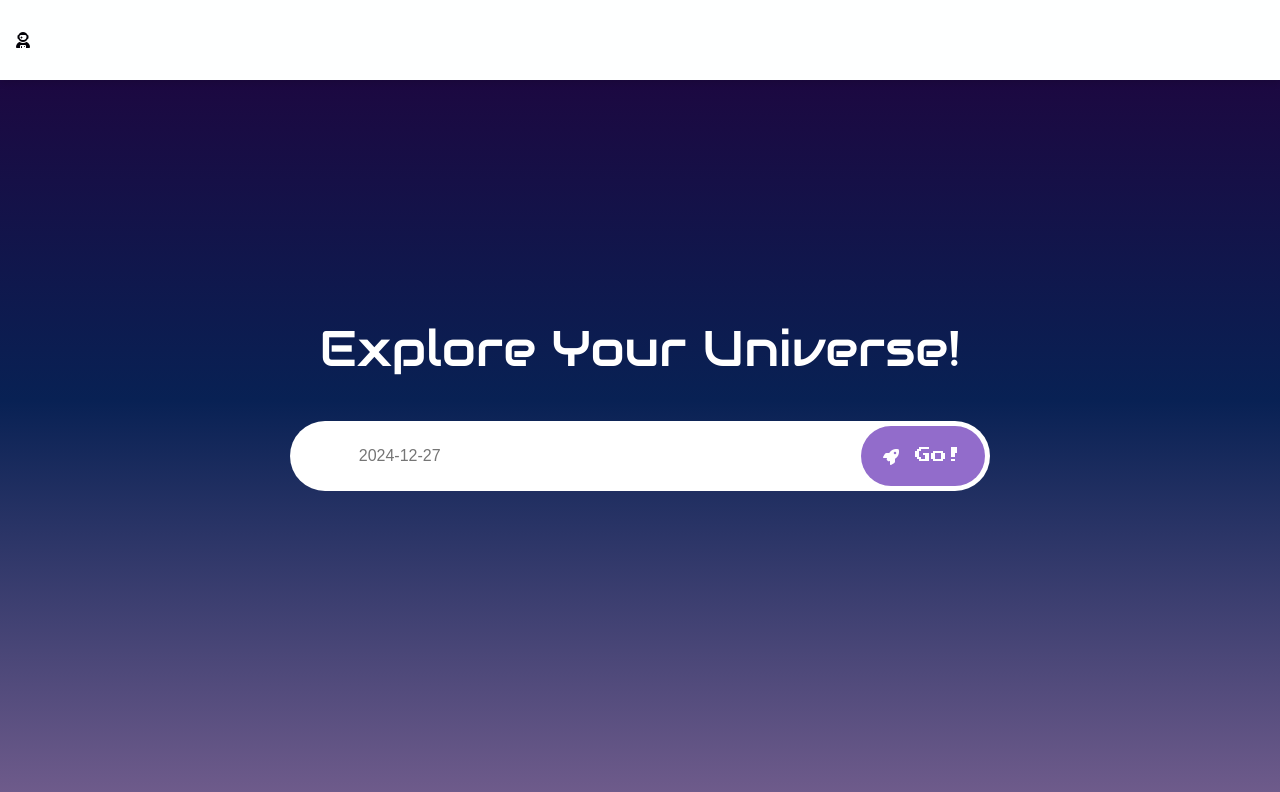
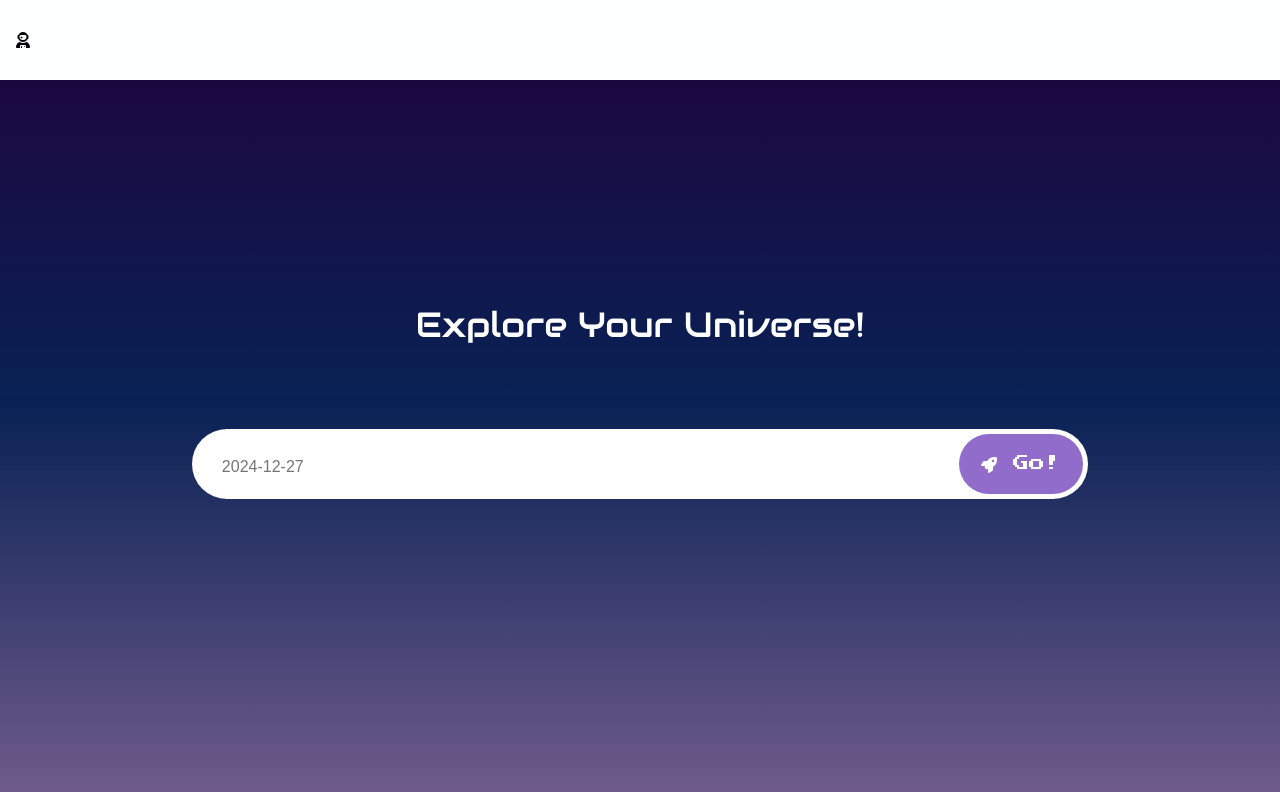
Before and after one commit to mariammansdev/APOD, a React (Vite) app: page / in a window 1280 px wide. Shown: the top 792 px of the page. Built offline with nearby package versions, Linux system fonts and the light colour scheme.

Commit message:
feat: implement responsive layout

```diff
--- a/src/components/home_components/Body.jsx
+++ b/src/components/home_components/Body.jsx
@@ -36,8 +36,8 @@ function Body() {
         {/* <p> APOD offers a daily visual feast of our universe, bringing the latest discoveries, breathtaking imagery, and educational content to the public, one picture at a time.</p> */}
       </div>
 
-      <div className='searchBar'>
-        <div className='dateInput'>
+      <div className='searchContainer'>
+        <div className='searchBar'>
           <input
             type="text"
             placeholder={`${useFormat()}`}
@@ -48,7 +48,9 @@ function Body() {
           {!isHiddenCalendar && <IconButtonDatepicker setSearchQuery={setSearchQuery} date={date} setDate={setDate} />}
         </div>
 
-        <button onClick={() => {
+        <button
+        className='searchBtn'
+        onClick={() => {
           if (!isValidDate)
             return false;
           navigate('/apod', {
--- a/src/components/home_components/DatePicker.jsx
+++ b/src/components/home_components/DatePicker.jsx
@@ -8,6 +8,7 @@ const IconButtonDatepicker = (props) => {
 
   const CustomInput = ({ value, onClick }) => (
     <button
+    className="searchBtn datepicker-input"
       type="button"
       onClick={onClick}
     >
@@ -21,16 +22,13 @@ const IconButtonDatepicker = (props) => {
   }
 
   return (
-    <div>
       <DatePicker
         id="datepicker"
         selected={date}
         onChange={(date) => onSearchQuery(date)}
         dateFormat="YYYY-MM-DD"
         customInput={<CustomInput />}
-        className="datepicker-input-hidden"
       />
-    </div>
   );
 };
 
--- a/src/index.css
+++ b/src/index.css
@@ -71,6 +71,7 @@ footer div {
 
 footer h2 {
   font-size: 1.4rem;
+  font-family: 'Audiowide', cursive;
 }
 
 footer h1 {
@@ -136,6 +137,7 @@ footer button:hover {
 .sidebarContents h2 {
   font-weight: 200;
   font-size: 1.4rem;
+  font-family: 'Space Mono', cursive;
 }
 
 .sidebarContents div {
@@ -245,16 +247,15 @@ footer button:hover {
   width: 100vw;
   height: 100vh;
   display: flex;
-  flex-direction: row;
+  flex-direction: column;
   align-items: center;
-  justify-content: space-between;
-  padding: 10px;
+  justify-content: center;
   background: linear-gradient(to bottom, #21023c, #082154, #705c8c);
-  gap: 10px;
+  gap: 5rem;
 }
 
 .bodyContent {
-  width: 70vw;
+  width: 90vw;
   gap: 10px;
   display: flex;
   flex-direction: column;
@@ -262,7 +263,7 @@ footer button:hover {
   justify-content: center;
 }
 
-.bodyC button {
+.searchBtn {
   padding: 10px 20px;
   font-size: 16px;
   border: 2px solid transparent;
@@ -294,9 +295,10 @@ footer button:hover {
   font-family: 'Space Mono', sans-serif;
 }
 .bodyC h2 {
+  font-size: 20px;
   font-family: 'Audiowide', cursive;
 }
-.bodyC button:hover {
+.searchBtn:hover {
   background-color: #5c3d8a;
   transform: scale(1.05);
 }
@@ -305,45 +307,40 @@ footer button:hover {
   background-color: #5c3d8a;
   transform: scale(1.05);
 }
+
+.searchContainer {
+  display: flex;
+  flex-direction: column;
+  height: 10%;
+  background-color: #ffffff;
+  width: 80%;
+  border-radius: 50px;
+  justify-content: space-between;
+  gap: 1.5rem;
+}
+
 .searchBar {
   display: flex;
-  height: 70px;
-  background-color: #ffffff;
-  width: 700px;
-  padding: 5px;
-  /*align-items: center;
-  */border-radius: 50px;
+  align-items: center;
   justify-content: space-between;
+  padding: 10px 10px 5px 10px;
+}
 
+.datepicker-input {
+  background-color: transparent;
+  color: #926ccb;
+  padding: 0px 10px 0px 10px;
+  font-size: 15px;
 }
 
 .searchBar input {
   width: 50%;
-  padding: 8px;
   font-size: 16px;
-  border: 0px;
+  border: none;
   outline: none;
+  align-items: center;
+  justify-content: center;
   border-radius: 50px;
-}
-.searchBar input:focus {
-  border: 0px;
-}
-
-.dateInput {
-  display: flex;
-  align-items: center;
-  justify-content: space-around;
-}
-.datepicker-input-hidden {
-  display: none;
-}
-
-footer h2 {
-  font-family: 'Audiowide', cursive;
-}
-
-.sidebar h2 {
-  font-family: 'Space Mono', cursive;
 }
 
 /* Style the iframe */
@@ -354,7 +351,7 @@ footer h2 {
   object-fit: fill
 }
 
-@media (min-width: 640px) {
+@media (min-width: 768px) {
   .sidebar {
     position: relative;
     inset: unset;
@@ -374,18 +371,17 @@ footer h2 {
     width: 100vw;
   }
 
+  .searchContainer {
+    display: flex;
+    flex-direction: row;
+    height: 70px;
+    background-color: #ffffff;
+    width: 70%;
+    padding: 5px;
+    /*align-items: center;
+    */border-radius: 50px;
+    justify-content: space-between;
 
-}
-@media (min-width: 915px) {
-  .bodyC {
-    width: 100vw;
-    height: 100vh;
-    display: flex;
-    flex-direction: column;
-    align-items: center;
-    justify-content: center;
-    background: linear-gradient(to bottom, #21023c, #082154, #705c8c);
-    gap: 2rem;
   }
   .bodyContent {
     display: flex;
@@ -395,10 +391,23 @@ footer h2 {
   }
 
   .bodyContent h2{
-    font-size: 50px;
-    line-height: 5rem
+    font-size: 35px;
+    line-height: 3rem
   }
   .bodyContent p{
     font-size: 15px
   }
+  .searchContainer input {
+    width: 50%;
+    padding: 8px;
+    font-size: 16px;
+    border: none;
+    outline: none;
+    border-radius: 50px;
+    text-align: center;
+  }
+
+  .searchBar {
+    justify-content: start;
+  }
 }
```
